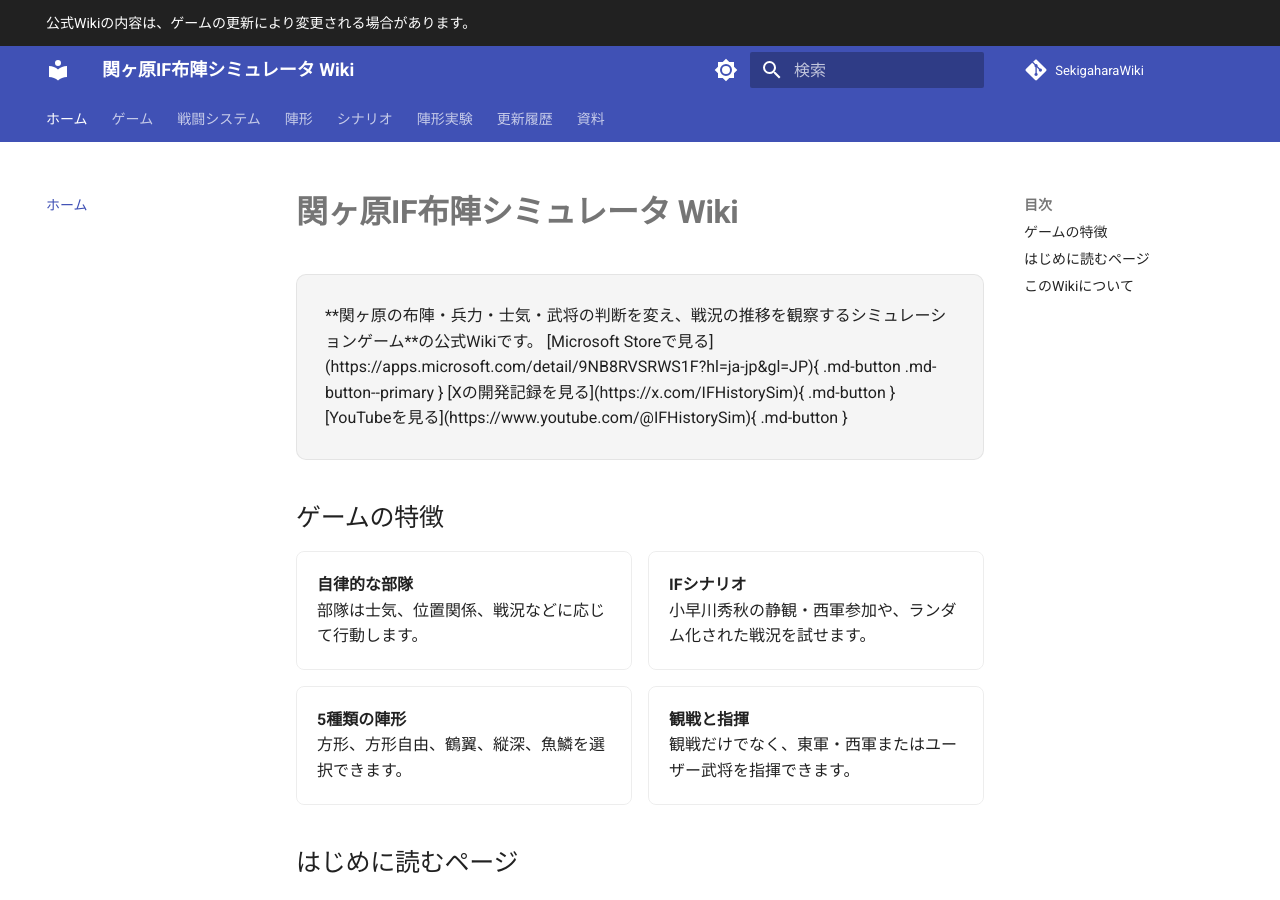
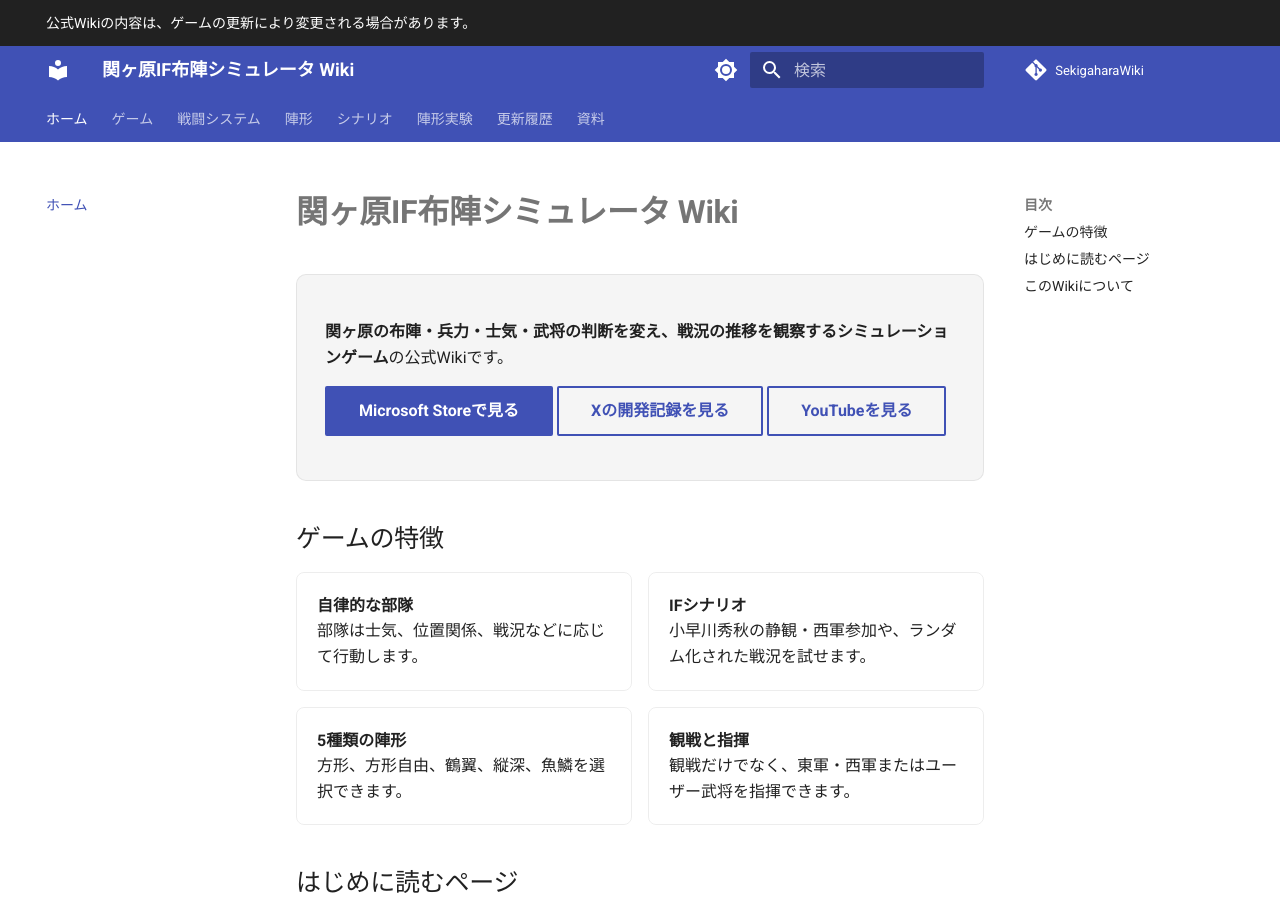
Before and after one commit to hsksat8-cmd/SekigaharaWiki, an MkDocs documentation site: the page built from docs/index.md, in a window 1280 px wide and 900 px high. Built offline with MkDocs 1.6.1 and Material for MkDocs 9.7.7, drawn with Linux system fonts in a browser that asks for light colours; comment, search, counter and statistics services are not loaded.

Commit message:
Update index.md

```diff
--- a/docs/index.md
+++ b/docs/index.md
@@ -1,6 +1,6 @@
 # 関ヶ原IF布陣シミュレータ Wiki
 
-<div class="hero">
+<div class="hero" markdown="1">
 
 **関ヶ原の布陣・兵力・士気・武将の判断を変え、戦況の推移を観察するシミュレーションゲーム**の公式Wikiです。
 
```
